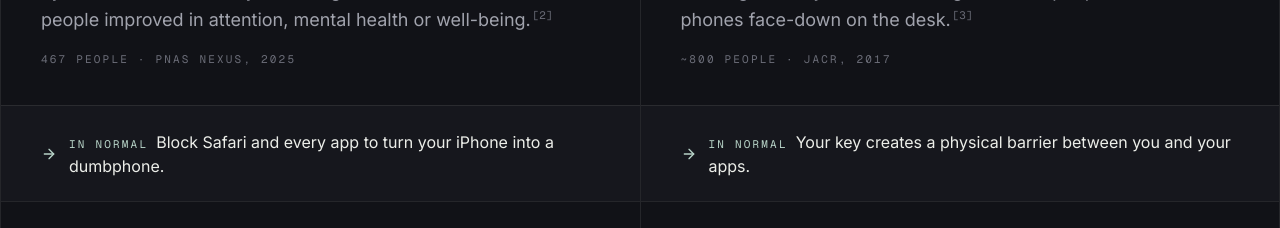
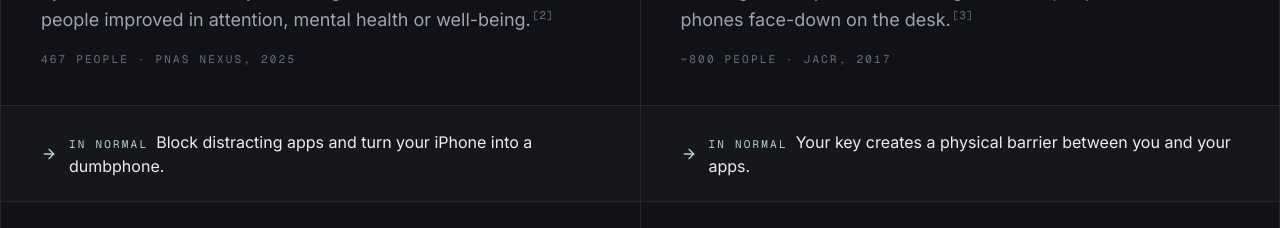
Before and after one commit to normalengineering/web, a Next.js app: page / in a window 1280 px wide. Shown: the part 2220-2448 px from the top of the page. Built offline with nearby package versions, Linux system fonts and the light colour scheme.

Commit message:
fix: wording

```diff
--- a/app/components/Research.tsx
+++ b/app/components/Research.tsx
@@ -21,7 +21,7 @@ const findings: {
       "Two weeks without mobile internet improved sustained attention by about as much as 10 years of age-related decline. 91% of people improved in attention, mental health or well-being.",
     source: "castelo",
     study: "467 people · PNAS Nexus, 2025",
-    normal: "Block Safari and every app to turn your iPhone into a dumbphone.",
+    normal: "Block distracting apps and turn your iPhone into a dumbphone.",
   },
   {
     stat: "Out",
```
